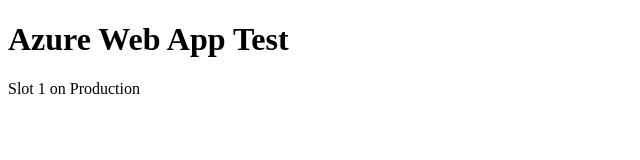
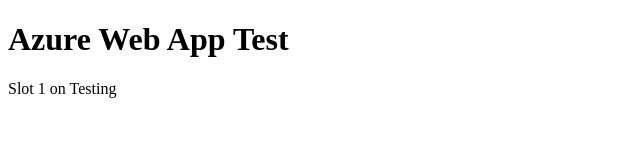
Before and after one commit to boneyt92/azure-webapp-slot-test, a plain HTML site: page index.html in a window 1280 px wide. Shown: the full height of the page, 0-640 px from the left. Drawn offline with Linux system fonts and the light colour scheme.

Commit message:
Commit on Test

```diff
--- a/index.html
+++ b/index.html
@@ -4,7 +4,7 @@
 
 <h1>Azure Web App Test</h1>
 
-<p>Slot 1 on Production</p>
+<p>Slot 1 on Testing</p>
 
 </body>
 </html>
```
